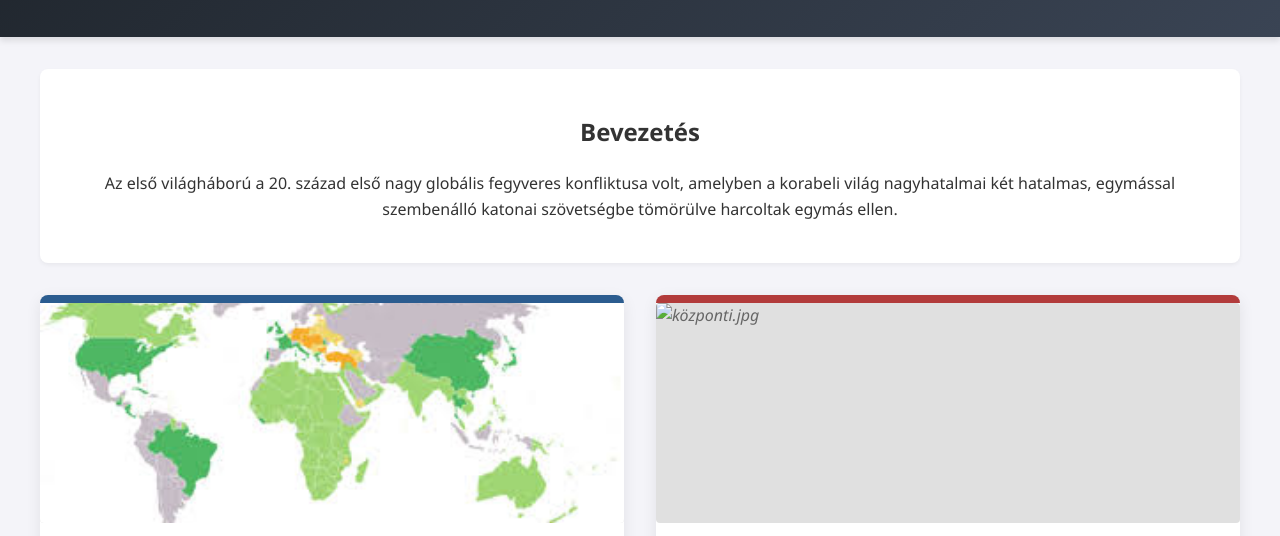
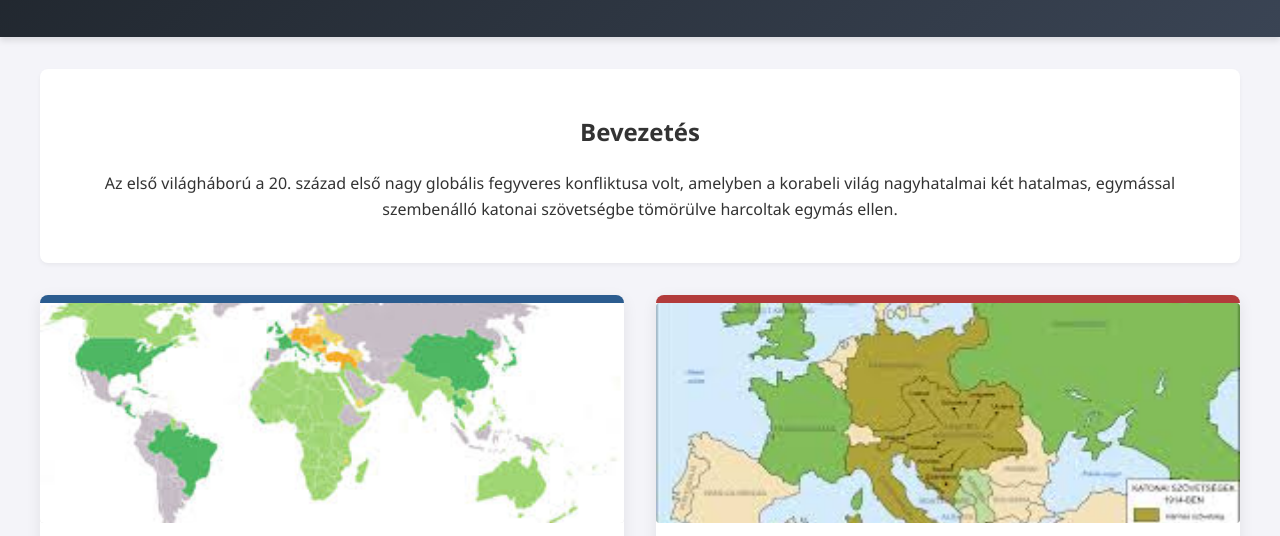
Before and after one commit to zambocsaba08-debug/1vh2fel, a plain HTML site: page index.html in a window 1280 px wide. Shown: the part 143-679 px from the top of the page. Drawn offline with Linux system fonts and the light colour scheme.

Commit message:
Update index.html

```diff
--- a/index.html
+++ b/index.html
@@ -212,7 +212,7 @@
             <article class="card kozponti">
                 <!-- Ide illeszthetsz be egy képet a Központi Hatalmakról -->
                 <div class="image-placeholder">
-                    <img src="kozponti.jpg" alt="központi.jpg">
+                    <img src="központi.jpg" alt="központi.jpg">
                 </div>
                 <div class="card-header">Központi Hatalmak</div>
                 <div class="card-body">
```
